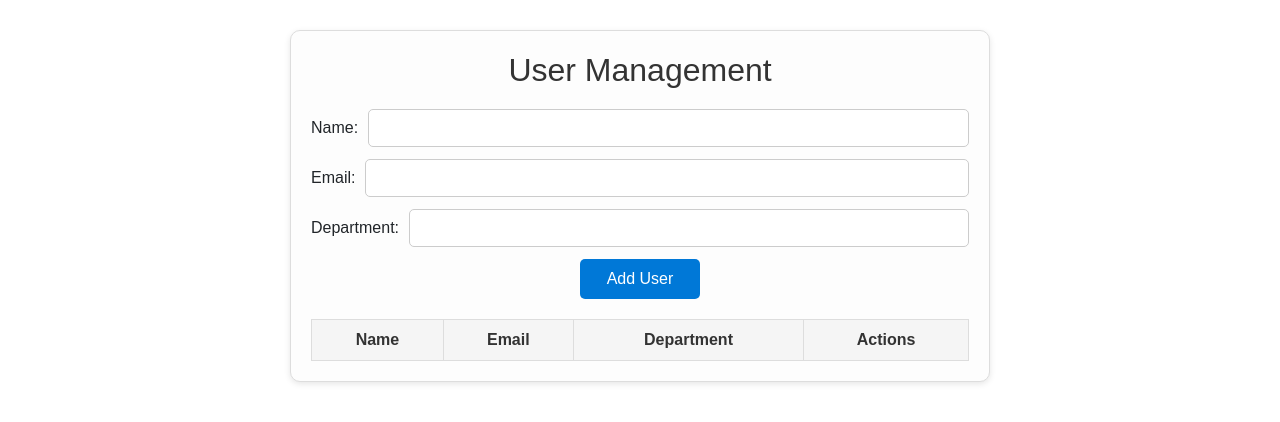
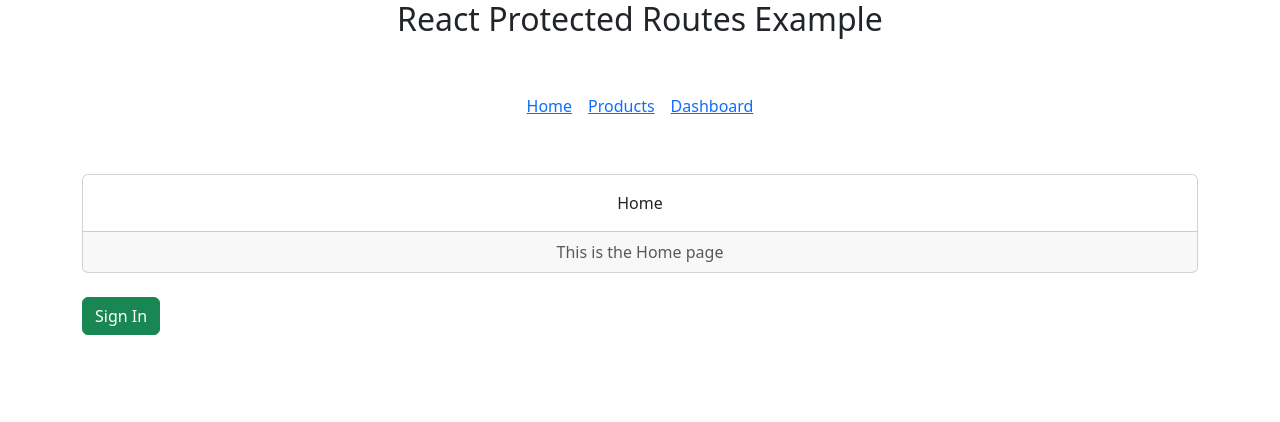
Before and after one commit to nilaybasak111/EjobIndia-Practice, a React (Vite) app in the folder React/React Examples/: page / in a window 1280 px wide. Shown: the top 422 px of the page. Built offline with nearby package versions, Linux system fonts and the light colour scheme.

Commit message:
Added 20 September React Classwork Concepts - Nested Routing Concept, Examples. Private / Protected Routing Concept. Examples (Part 3)

```diff
--- a/React/React Examples/src/App.tsx
+++ b/React/React Examples/src/App.tsx
@@ -39,6 +39,7 @@ import SEP07ContextParentEx1 from "./context API/07SEP_ Parent CreateContext _ex
 import SEP07ProfileHW from "./context API/07SEP_ Profile _HW";
 import SEP13RoutingRulesEx1 from "./routing/13SEP_ Routing Rules _ex1";
 import SEP14DynamicRoutingRoutingRulesHW from "./routing/14SEP_ Dynamic Routing RoutingRules _HW";
+import SEP20ProtectedRoutingRulesEx1 from "./routing/Privated _ Protected Routing/20SEP_ Protected Routing Rules _ex1";
 
 function App() {
   return (
@@ -82,8 +83,10 @@ function App() {
       <SEP06MovieTicketBookingHW />
       <SEP07ContextParentEx1 />
       <SEP07ProfileHW />
+      <SEP13RoutingRulesEx1 />
+      <SEP14DynamicRoutingRoutingRulesHW />
       <SEP13RoutingRulesEx1 /> */}
-      <SEP14DynamicRoutingRoutingRulesHW />
+      <SEP20ProtectedRoutingRulesEx1 />
     </>
   );
 }
--- /dev/null
+++ b/React/React Examples/src/routing/Privated _ Protected Routing/20SEP_ Protected Routing Dashboard _ex1.tsx
@@ -0,0 +1,9 @@
+const SEP20ProtectedRoutingDashboardEx1 = () => {
+  return (
+    <div className="card mt-5 text-center">
+      <div className="card-body">Dashboard</div>
+      <div className="card-footer text-muted">This is the Dashboard page</div>
+    </div>
+  );
+};
+export default SEP20ProtectedRoutingDashboardEx1;
--- /dev/null
+++ b/React/React Examples/src/routing/Privated _ Protected Routing/20SEP_ Protected Routing Home _ex1.tsx
@@ -0,0 +1,9 @@
+const SEP20ProtectedRoutingHomeEx1 = () => {
+  return (
+    <div className="card mt-5 text-center">
+      <div className="card-body">Home</div>
+      <div className="card-footer text-muted">This is the Home page</div>
+    </div>
+  );
+};
+export default SEP20ProtectedRoutingHomeEx1;
--- /dev/null
+++ b/React/React Examples/src/routing/Privated _ Protected Routing/20SEP_ Protected Routing MenuBar _ex1.tsx
@@ -0,0 +1,17 @@
+import { Link } from 'react-router-dom'
+const SEP20ProtectedRoutingMenuBarEx1 = () => {
+  return (
+    <nav className="d-flex justify-content-center">
+      <div className="p-2">
+        <Link to="/">Home</Link>
+      </div>
+      <div className="p-2">
+        <Link to="/products">Products</Link>
+      </div>
+      <div className="p-2">
+        <Link to="/dashboard">Dashboard</Link>
+      </div>
+    </nav>
+  )
+}
+export default SEP20ProtectedRoutingMenuBarEx1;
--- /dev/null
+++ b/React/React Examples/src/routing/Privated _ Protected Routing/20SEP_ Protected Routing Products _ex1.tsx
@@ -0,0 +1,9 @@
+const SEP20ProtectedRoutingProductsEx1 = () => {
+  return (
+    <div className="card mt-5 text-center">
+      <div className="card-body">Products</div>
+      <div className="card-footer text-muted">This is the Product page</div>
+    </div>
+  );
+};
+export default SEP20ProtectedRoutingProductsEx1;
--- /dev/null
+++ b/React/React Examples/src/routing/Privated _ Protected Routing/20SEP_ Protected Routing Protected _ex1.tsx
@@ -0,0 +1,17 @@
+import React from "react";
+import { Navigate } from "react-router-dom";
+
+interface Props {
+  isSignedIn: boolean;
+  // Here we are receiving a component so we have to write children & the type of children is React.ReactNode
+  children: React.ReactNode;
+}
+
+const SEP20ProtectedRoutingProtectedEx1 = (props: Props) => {
+  if (!props.isSignedIn) {
+    return <Navigate to="/" replace={true} />;
+  }
+  return props.children;
+};
+
+export default SEP20ProtectedRoutingProtectedEx1;
--- /dev/null
+++ b/React/React Examples/src/routing/Privated _ Protected Routing/20SEP_ Protected Routing Rules _ex1.tsx
@@ -0,0 +1,66 @@
+import { useState } from "react";
+import { BrowserRouter, Routes, Route } from "react-router-dom";
+import SEP20ProtectedRoutingHomeEx1 from "./20SEP_ Protected Routing Home _ex1";
+import SEP20ProtectedRoutingDashboardEx1 from "./20SEP_ Protected Routing Dashboard _ex1";
+import SEP20ProtectedRoutingProductsEx1 from "./20SEP_ Protected Routing Products _ex1";
+import SEP20ProtectedRoutingMenuBarEx1 from "./20SEP_ Protected Routing MenuBar _ex1";
+import SEP20ProtectedRoutingProtectedEx1 from "./20SEP_ Protected Routing Protected _ex1";
+
+const SEP20ProtectedRoutingRulesEx1 = () => {
+  const [isSignedIn, setIsSignedIn] = useState<boolean>(false);
+
+  const signin = () => {
+    setIsSignedIn(true);
+  };
+
+  const signout = () => {
+    setIsSignedIn(false);
+  };
+
+  return (
+    <div className="container">
+      <h2 className="mb-5 text-center">React Protected Routes Example</h2>
+      <BrowserRouter>
+        <SEP20ProtectedRoutingMenuBarEx1 />
+        <Routes>
+          <Route path="/" element={<SEP20ProtectedRoutingHomeEx1 />} />
+          <Route
+            path="/dashboard"
+            element={
+              <SEP20ProtectedRoutingProtectedEx1 isSignedIn={isSignedIn}>
+                {/* This SEP20ProtectedRoutingDashboardEx1 component is called Children props.
+                Here we are sending isSignedIn prop to Protected Component. */}
+                <SEP20ProtectedRoutingDashboardEx1 />
+              </SEP20ProtectedRoutingProtectedEx1>
+            }
+          />
+          <Route
+            path="/products"
+            element={
+              // Here we are sending isSignedIn prop to Protected Component
+              <SEP20ProtectedRoutingProtectedEx1 isSignedIn={isSignedIn}>
+                <SEP20ProtectedRoutingProductsEx1 />
+              </SEP20ProtectedRoutingProtectedEx1>
+            }
+          />
+        </Routes>
+        <br></br>
+        {isSignedIn ? (
+          <div>
+            <button className="btn btn-danger" onClick={signout}>
+              Sign Out
+            </button>
+          </div>
+        ) : (
+          <div>
+            <button className="btn btn-success" onClick={signin}>
+              Sign In
+            </button>
+          </div>
+        )}
+      </BrowserRouter>
+    </div>
+  );
+};
+
+export default SEP20ProtectedRoutingRulesEx1;
```
Also changed, not shown: React/React Examples/src/routing/13SEP_ Routing Rules _ex1.tsx (+10 -1 lines), React/React Examples/src/routing/14SEP_ Routing Dashboard _ex1.tsx (+36 -3 lines), React/React Examples/src/routing/Nested Routing/20SEP_ Nested Routing Contact _ex1.tsx (added, +17 -0 lines), React/React Examples/src/routing/Nested Routing/20SEP_ Nested Routing Product _ex1.tsx (added, +15 -0 lines).
